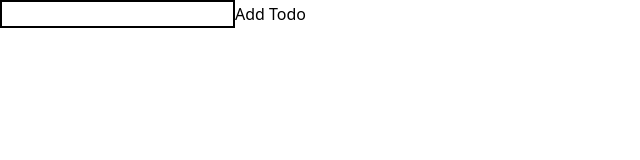
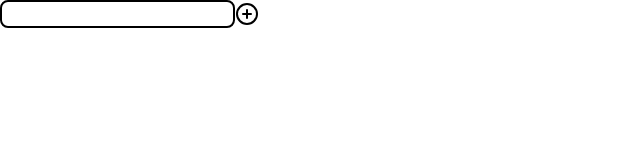
Before and after one commit to Nick-Lemy/react-todo-app, a React (Vite) app: page / in a window 1280 px wide. Shown: the top 160 px of the page, without its empty margins (0-640 px from the left). Built offline with nearby package versions, Linux system fonts and the light colour scheme.

Commit message:
ci: add todo complete feature

```diff
--- a/src/App.tsx
+++ b/src/App.tsx
@@ -1,8 +1,10 @@
 import { useReducer, useState } from "react";
+import { PlusCircleIcon } from "lucide-react";
 
 const ACTIONS = {
   ADD_TODO: "add-todo",
   REMOVE_TODO: "remove-todo",
+  COMPLETE_TODO: "complete-todo",
 };
 function reducer(todos, action) {
   switch (action.type) {
@@ -20,8 +22,21 @@ function reducer(todos, action) {
       ];
     }
 
+    case ACTIONS.COMPLETE_TODO: {
+      const indexOfElem = todos.findIndex(
+        (todo) => todo.id === action.payload.id
+      );
+      if (indexOfElem === -1) return todos;
+      const todo = todos[indexOfElem];
+      return [
+        ...todos.slice(0, indexOfElem),
+        { id: todo.id, title: todo.title, completed: !todo.completed },
+        ...todos.slice(indexOfElem + 1, todos.length),
+      ];
+    }
+
     default:
-      break;
+      return todos;
   }
 }
 
@@ -33,13 +48,16 @@ function App() {
     <>
       <div>
         {todos && (
-          <div>
+          <div className=" flex flex-col gap-2">
             {todos.map((todo) => (
               <div
                 key={todo.id}
-                className="bg-green-400 flex justify-between text-white"
+                className="bg-green-400 items-center text-3xl flex justify-between text-white"
               >
-                <p>{todo.title}</p>
+                <p className={todo.completed ? "line-through" : ""}>
+                  {todo.title}
+                </p>
+                <div className="flex gap-2">
                   <button
                     onClick={(e) => {
                       e.preventDefault();
@@ -47,21 +65,39 @@ function App() {
                         type: ACTIONS.REMOVE_TODO,
                         payload: { id: todo.id },
                       });
+                      console.log(todos);
                     }}
-                  className="bg-red-400 py2 px-3 text-center"
+                    className="bg-red-400 text-4xl py2 px-3 text-center"
                   >
-                  Delete
+                    x
                   </button>
+                  <button
+                    onClick={(e) => {
+                      e.preventDefault();
+                      dispatch({
+                        type: ACTIONS.COMPLETE_TODO,
+                        payload: { id: todo.id },
+                      });
+                      console.log(todos);
+                    }}
+                    className="bg-gray-400 text-4xl py2 px-3 text-center"
+                  >
+                    v
+                  </button>
+                </div>
               </div>
             ))}
           </div>
         )}
         <form
+          className="flex items-center"
           onSubmit={(e) => {
             e.preventDefault();
             dispatch({
               type: ACTIONS.ADD_TODO,
-              payload: { newTodo: { id: Date.now(), title: newTodo } },
+              payload: {
+                newTodo: { id: Date.now(), title: newTodo, completed: false },
+              },
             });
             setNewTodo("");
           }}
@@ -73,9 +109,11 @@ function App() {
             }}
             value={newTodo}
             type="text"
-            className="text-black border-2 border-black"
+            className="text-black border-2 rounded-lg border-black"
           />
-          <button type="submit">Add Todo</button>
+          <button type="submit">
+            <PlusCircleIcon />
+          </button>
         </form>
       </div>
     </>
```
Lines whose indentation alone changed are shown as unchanged.
